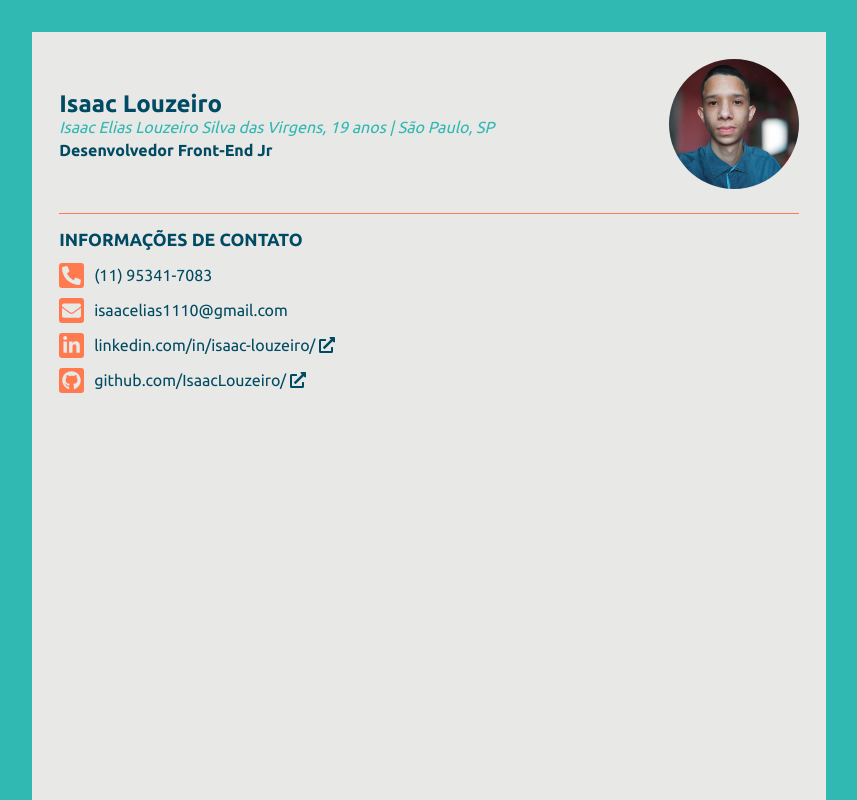
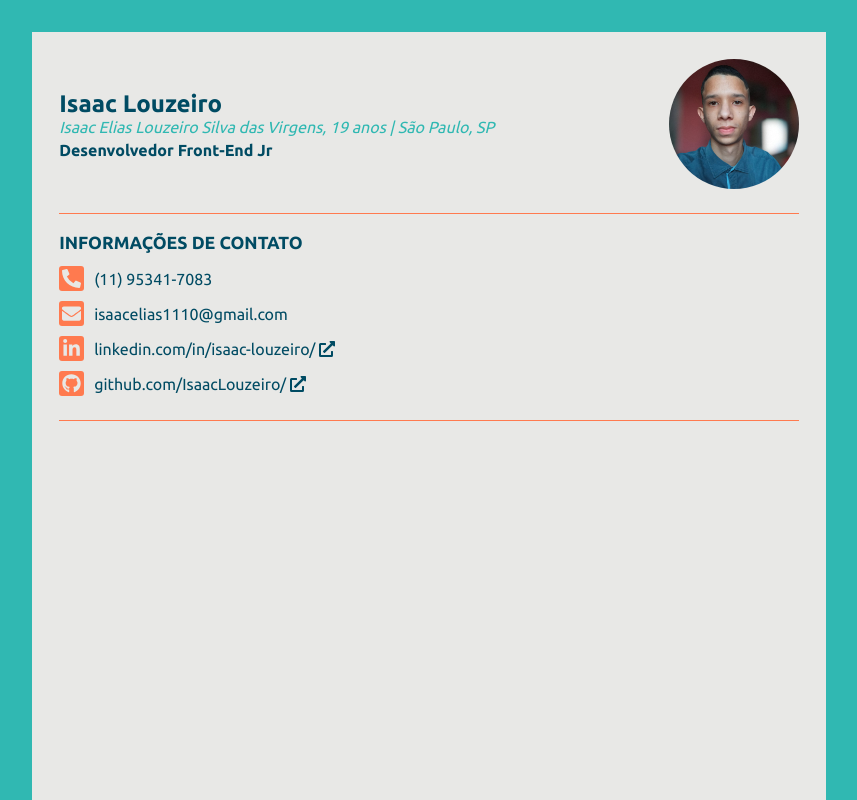
Before and after one commit to IsaacLouzeiro/resume, a Vue app: page / in a window 1280 px wide. Shown: the top 800 px of the page, without its empty margins (211-1068 px from the left). Built offline with nearby package versions, Linux system fonts and the light colour scheme.

Commit message:
adicionando borda na secao contato

```diff
--- a/src/components/ContactComp.vue
+++ b/src/components/ContactComp.vue
@@ -25,7 +25,8 @@ export default {
     @import '../assets/sass/colors.scss';
 
     section {
-        padding: 1em 0;
+        padding: 1.2em 0;
+        border-bottom: 1px solid $color4;
 
         h2 {
             font-size: 1.1em;
```
